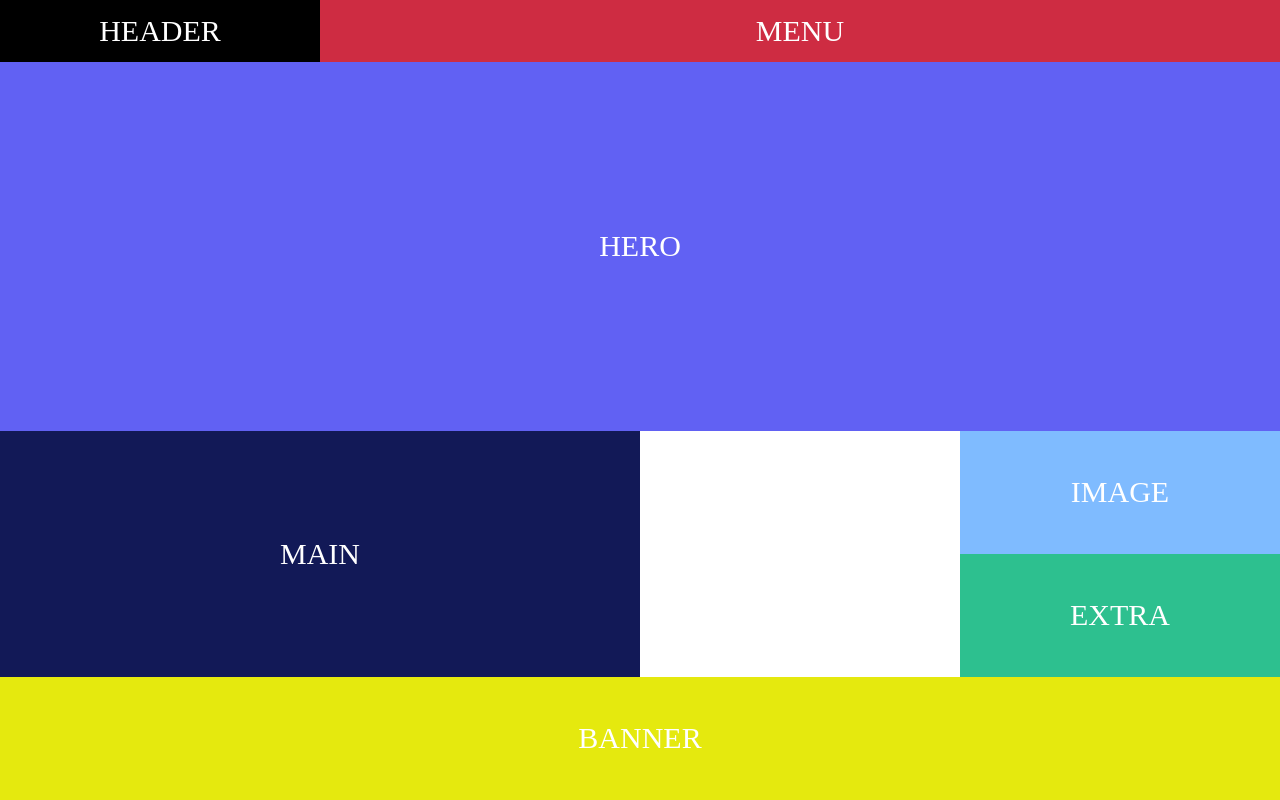
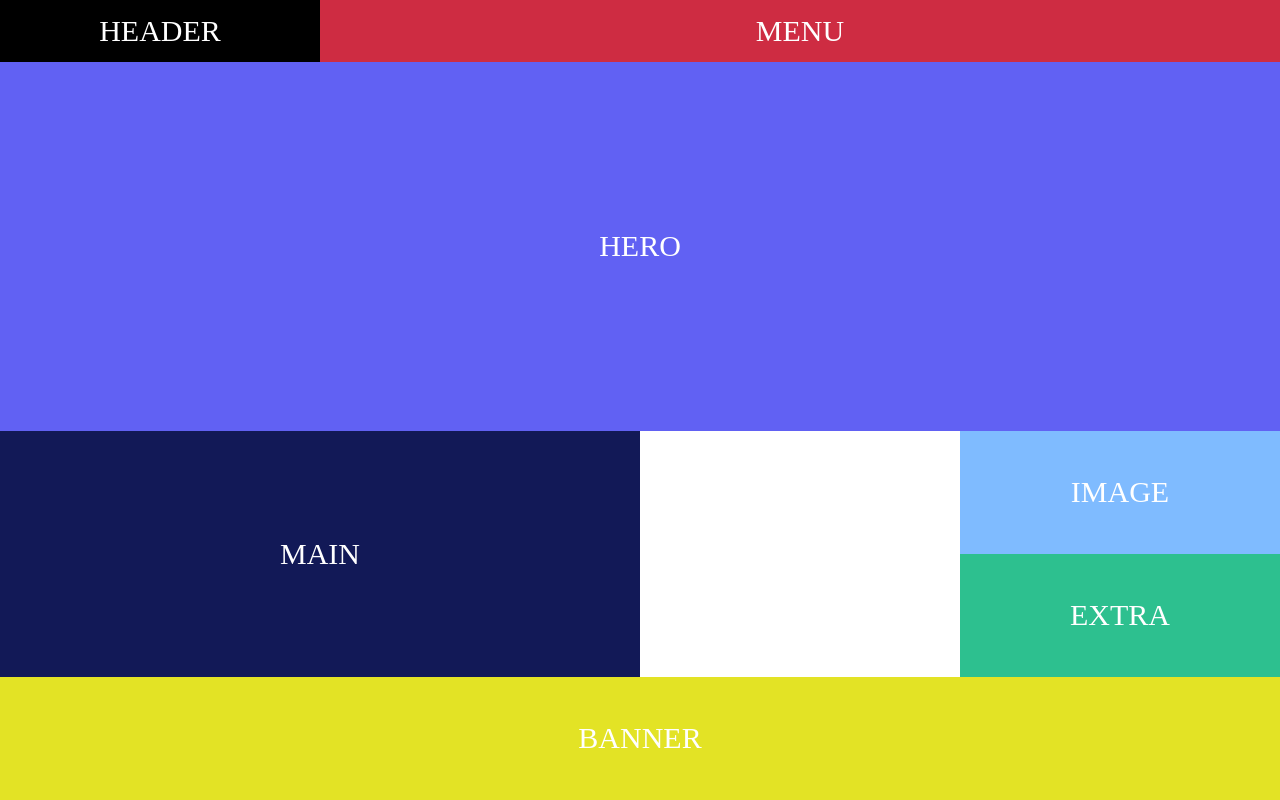
Before and after one commit to Mariambadal/grid-homework, a plain HTML site: page index.html in a window 1280 px wide. Drawn offline with Linux system fonts and the light colour scheme.

Commit message:
have some change

```diff
--- a/style.css
+++ b/style.css
@@ -48,7 +48,7 @@ body {
 }
 
 .banner {
-  background-color: rgb(229, 233, 14);
+  background-color: rgb(227, 227, 37);
   grid-column: 1 / span 4;
   grid-row: 12 / span 2;
 }
```
